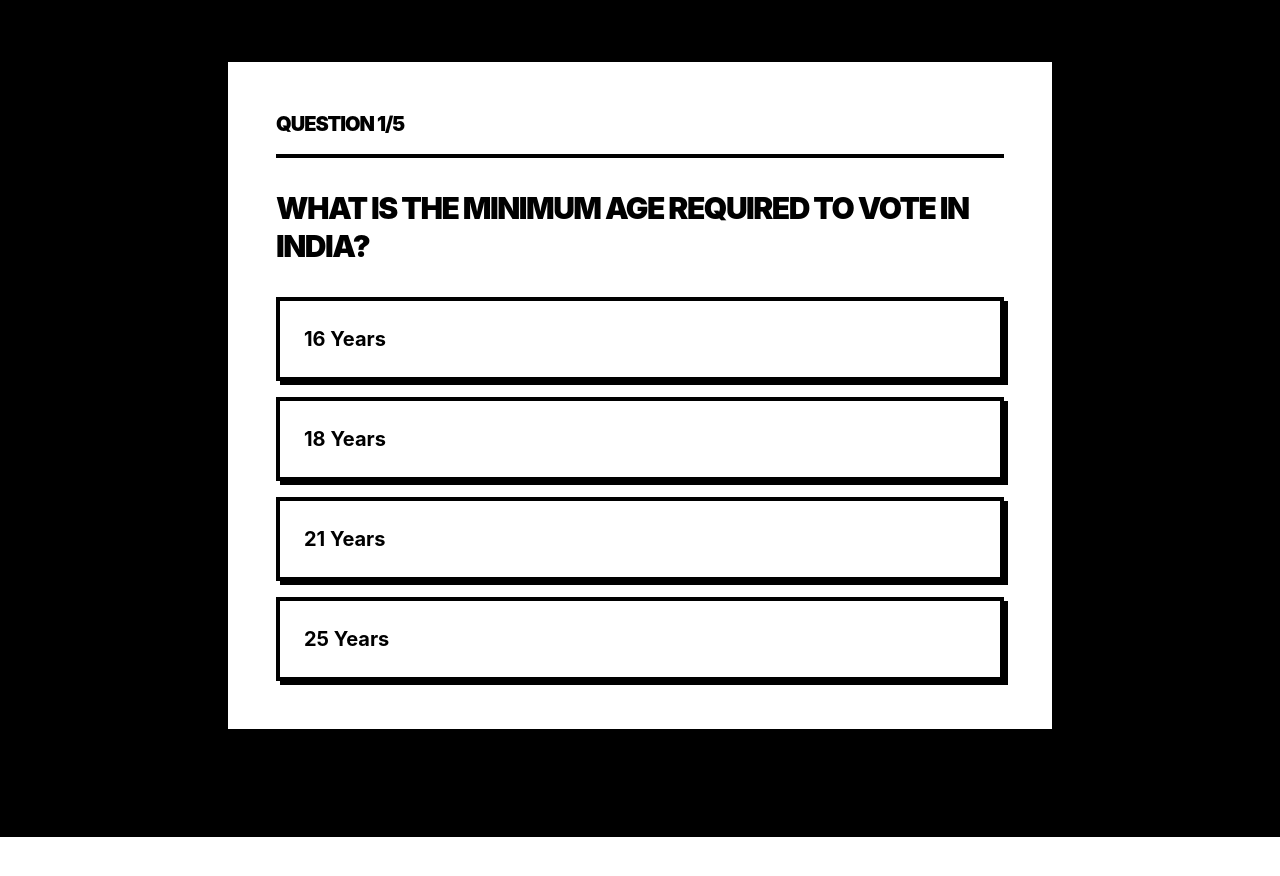
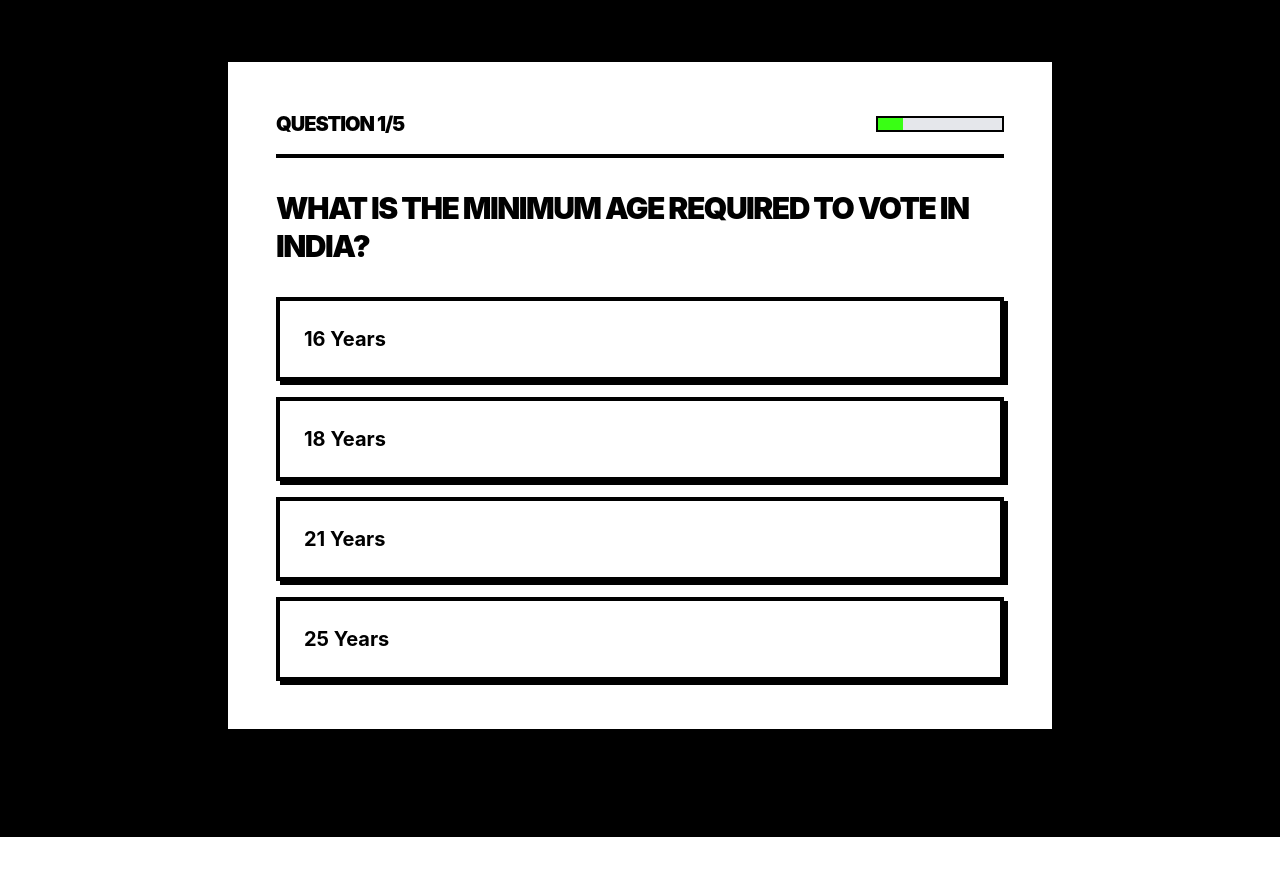
Before and after one commit to harshshirke66/Election-Process-Education, a React (Vite) app: page / in a window 1280 px wide. Shown: the part 2055-2931 px from the top of the page. Built offline with nearby package versions, Linux system fonts and the light colour scheme; the HTML template or start-up script is replaced by a standard one.

Commit message:
style: hide default Google Translate widget UI

```diff
--- a/src/index.css
+++ b/src/index.css
@@ -51,6 +51,15 @@
   .brutal-heading-lg {
     @apply text-4xl md:text-6xl leading-tight;
   }
+
+  .brutal-progress {
+    @apply w-32 h-4 bg-gray-200 border-2 border-black relative overflow-hidden;
+  }
+
+  .brutal-progress-bar {
+    @apply h-full bg-brutalist-neon transition-all duration-500;
+    width: var(--progress-width, 0%);
+  }
 }
 
 /* Custom scrollbar for brutalist feel */
@@ -70,3 +79,32 @@
 ::-webkit-scrollbar-thumb:hover {
   background: #eee;
 }
+
+/* Google Translate Overrides to maintain aesthetic */
+#google_translate_element {
+  display: none !important;
+}
+.skiptranslate iframe {
+  display: none !important;
+  visibility: hidden !important;
+}
+body {
+  top: 0px !important;
+}
+.goog-te-banner-frame {
+  display: none !important;
+}
+#goog-gt-tt {
+  display: none !important;
+}
+.goog-tooltip {
+  display: none !important;
+}
+.goog-tooltip:hover {
+  display: none !important;
+}
+.goog-text-highlight {
+  background-color: transparent !important;
+  border: none !important;
+  box-shadow: none !important;
+}
```
